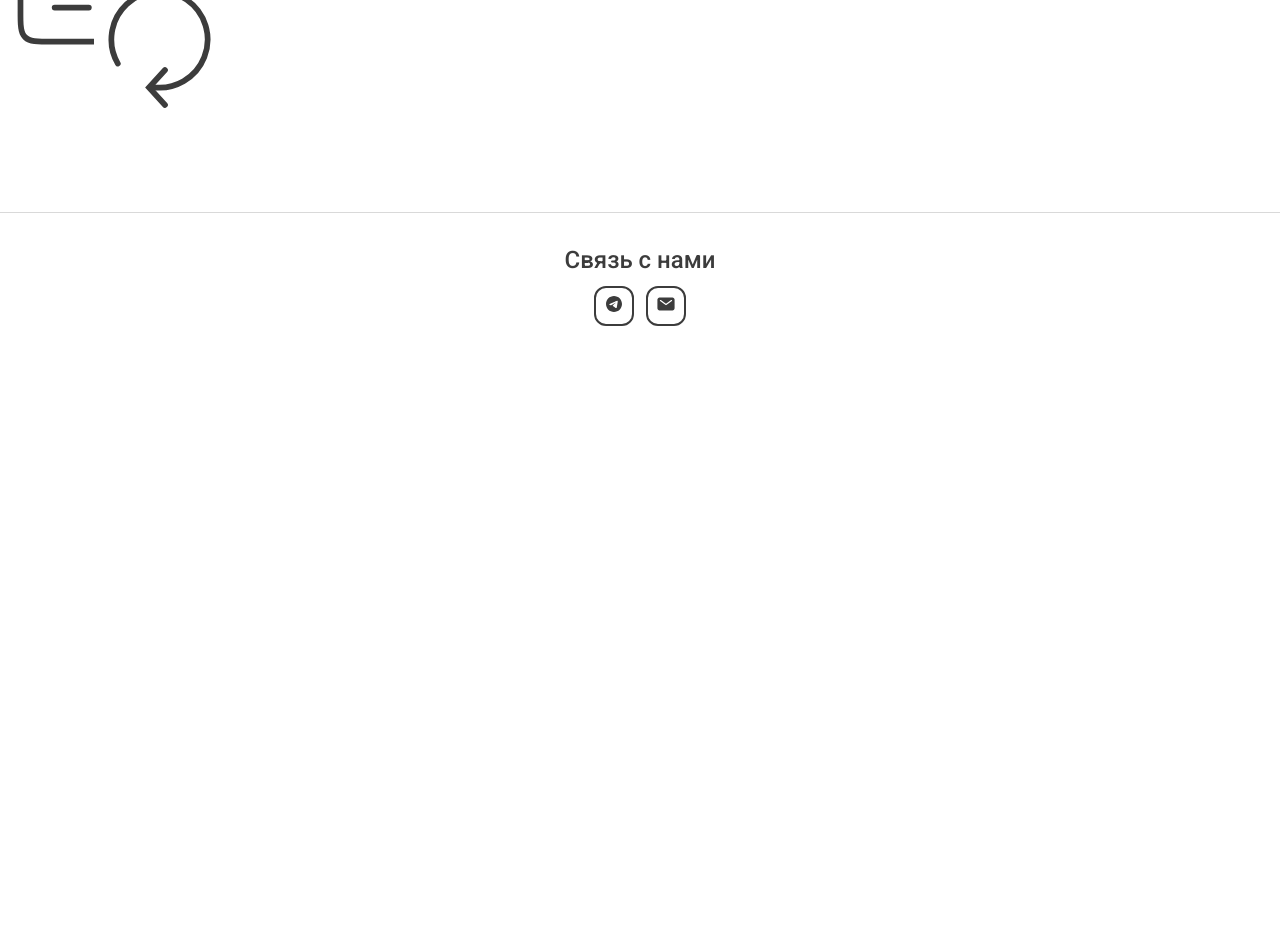
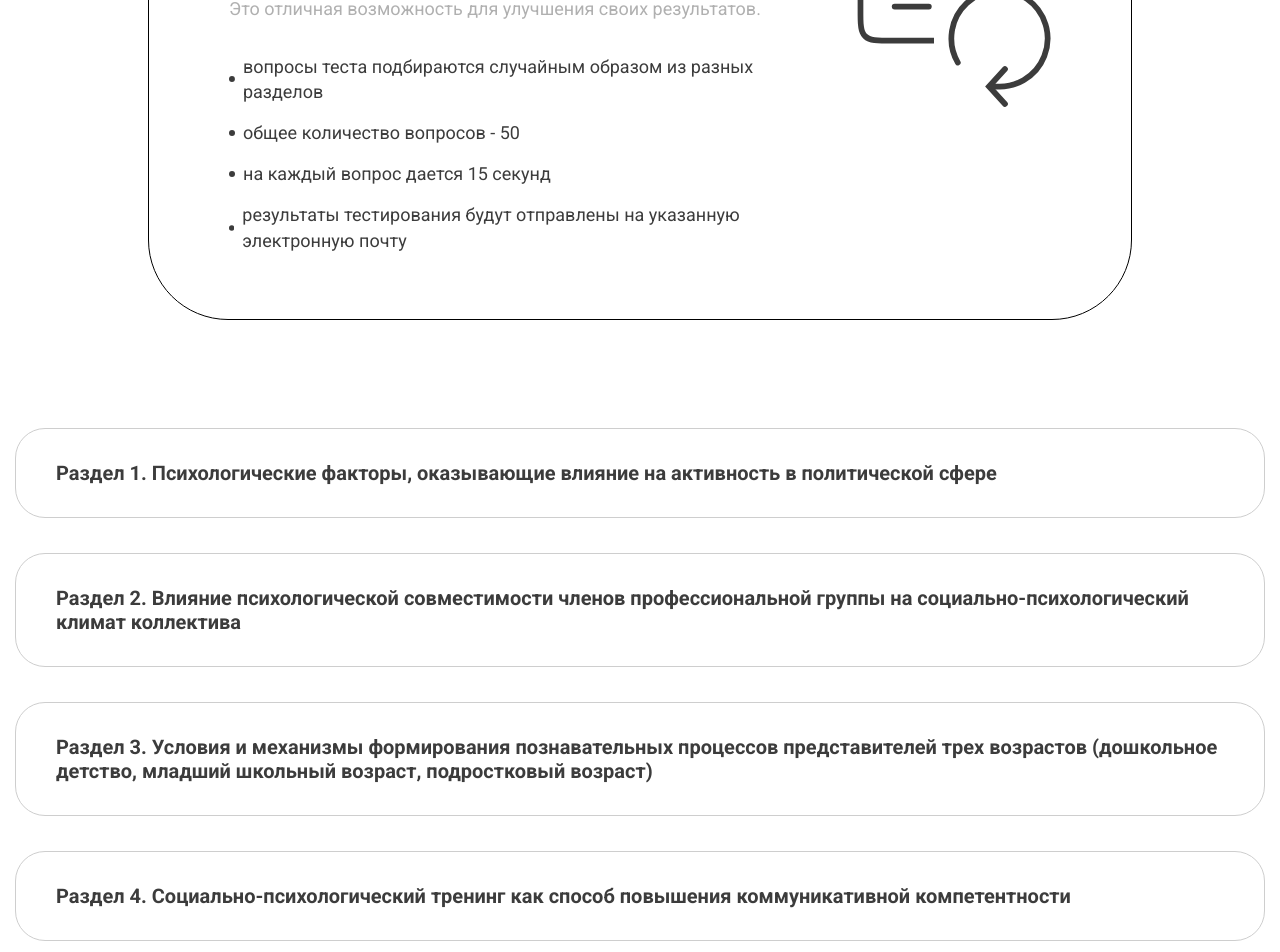
Before and after one commit to mishagukasyan/safety_dictate, a React app: page /training in a window 1280 px wide. Shown: the part 480-1432 px from the top of the page. Before the commit the page ends 841 px from the top, so only its background shows below. Built offline with nearby package versions, Linux system fonts and the light colour scheme.

Commit message:
add trainig page, section

```diff
--- /dev/null
+++ b/src/components/text/TrainingTestDescription.tsx
@@ -0,0 +1,45 @@
+import React from "react";
+import styled from "styled-components";
+import { TextBullet } from "../icons/TextBullet";
+
+type TextWithBulletProps = {
+  text: string;
+};
+
+const TextWithBullet: React.FC<TextWithBulletProps> = ({ text }) => {
+  return (
+    <StyledTextBlock>
+      <TextBullet />
+      {text}
+    </StyledTextBlock>
+  );
+};
+
+const StyledTextBlock = styled.div`
+  width: 600px;
+  display: flex;
+  align-items: center;
+  margin-bottom: 16px;
+  gap: 8px;
+  color: var(--unnamed, #3c3c3c);
+  font-size: 18px;
+  font-weight: 400;
+  line-height: 140%;
+`;
+
+export const TrainingTestDescription: React.FC = () => {
+  return (
+    <div>
+      <TextWithBullet
+        text="вопросы теста подбираются случайным образом
+из разных разделов"
+      />
+      <TextWithBullet text="общее количество вопросов - 50" />
+      <TextWithBullet text="на каждый вопрос дается 15 секунд" />
+      <TextWithBullet
+        text="результаты тестирования будут отправлены
+на указанную электронную почту"
+      />
+    </div>
+  );
+};
--- /dev/null
+++ b/src/layout/training/TestSectionDescription.tsx
@@ -0,0 +1,67 @@
+import React from "react";
+import styled from "styled-components";
+
+export const TestSectionDescription = () => {
+  return (
+    <StyledTestSection>
+      <TextSection>
+        <Text href="#">
+          <h2>
+            Раздел 1. Психологические факторы, оказывающие влияние на активность
+            в политической сфере
+          </h2>
+        </Text>
+      </TextSection>
+      <TextSection>
+        <Text href="#">
+          <h2>
+            Раздел 2. Влияние психологической совместимости членов
+            профессиональной группы на социально-психологический климат
+            коллектива
+          </h2>
+        </Text>
+      </TextSection>
+      <TextSection>
+        <Text href="#">
+          <h2>
+            Раздел 3. Условия и механизмы формирования познавательных процессов
+            представителей трех возрастов (дошкольное детство, младший школьный
+            возраст, подростковый возраст)
+          </h2>
+        </Text>
+      </TextSection>
+      <TextSection>
+        <Text href="#">
+          <h2>
+            Раздел 4. Социально-психологический тренинг как способ повышения
+            коммуникативной компетентности
+          </h2>
+        </Text>
+      </TextSection>
+    </StyledTestSection>
+  );
+};
+
+const StyledTestSection = styled.div`
+  display: flex;
+  flex-direction: column;
+  gap: 35px;
+`;
+const TextSection = styled.div`
+  border: 1px solid #cecece;
+  border-radius: 30px;
+  &:hover {
+    border: 2px solid #3798cd;
+  }
+`;
+
+const Text = styled.a`
+  h2 {
+    padding: 32px;
+    padding-left: 40px;
+    color: #3c3c3c;
+    font-size: 20px;
+    font-weight: 600;
+    line-height: 120%;
+  }
+`;
--- a/src/layout/training/Training.tsx
+++ b/src/layout/training/Training.tsx
@@ -3,6 +3,8 @@ import { Container } from "../../components/Container";
 import styled from "styled-components";
 import { TrainingTestTextContainer } from "../../components/text/TrainingTestTextContainer";
 import { TrainingIcon } from "../../components/icons/TrainingIcon";
+import { TrainingTestDescription } from "../../components/text/TrainingTestDescription";
+import { TestSectionDescription } from "./TestSectionDescription";
 
 export const Training = () => {
   return (
@@ -11,16 +13,36 @@ export const Training = () => {
         <TrialTest>
           <StyledText>
             <TrainingTestTextContainer />
+            <TrainingTestDescription />
           </StyledText>
           <TrainingIcon />
         </TrialTest>
+        <TestSectionDescription />
       </StyledTraining>
     </Container>
   );
 };
 
-const StyledTraining = styled.div``;
+const StyledTraining = styled.div`
+  display: flex;
+  align-items: center;
+  flex-direction: column;
+  gap: 108px;
+  margin-top: 80px;
+`;
 
-const TrialTest = styled.div``;
+const TrialTest = styled.div`
+  max-width: 984px;
+  width: 100%;
+  border: 1px solid black;
+  border-radius: 80px;
+  display: flex;
+  justify-content: space-between;
+  padding: 50px 80px;
+`;
 
-const StyledText = styled.div``;
+const StyledText = styled.div`
+  display: flex;
+  flex-direction: column;
+  gap: 32px;
+`;
```
Also changed, not shown: src/layout/training/trainingTestSection/TestSectionPage1.tsx (added), src/layout/training/trainingTestSection/TestSectionPage2.tsx (added), src/layout/training/trainingTestSection/TestSectionPage3.tsx (added), src/layout/training/trainingTestSection/TestSectionPage4.tsx (added).
